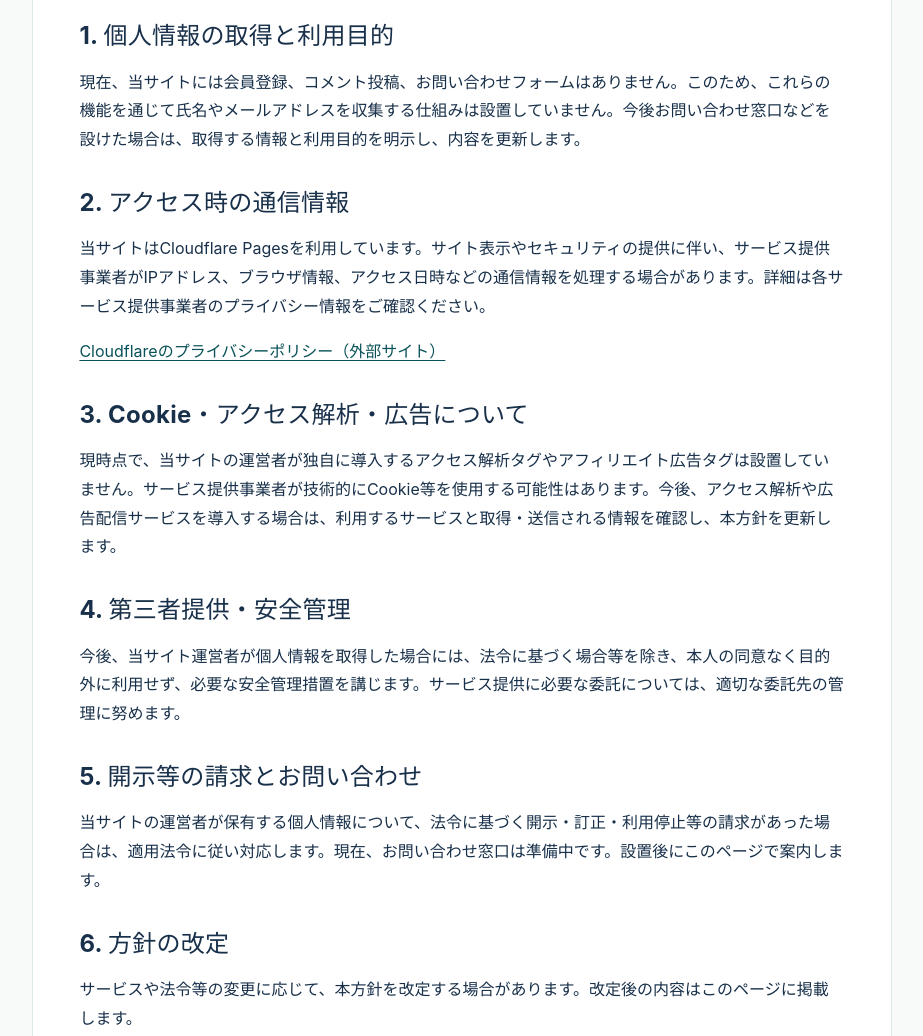
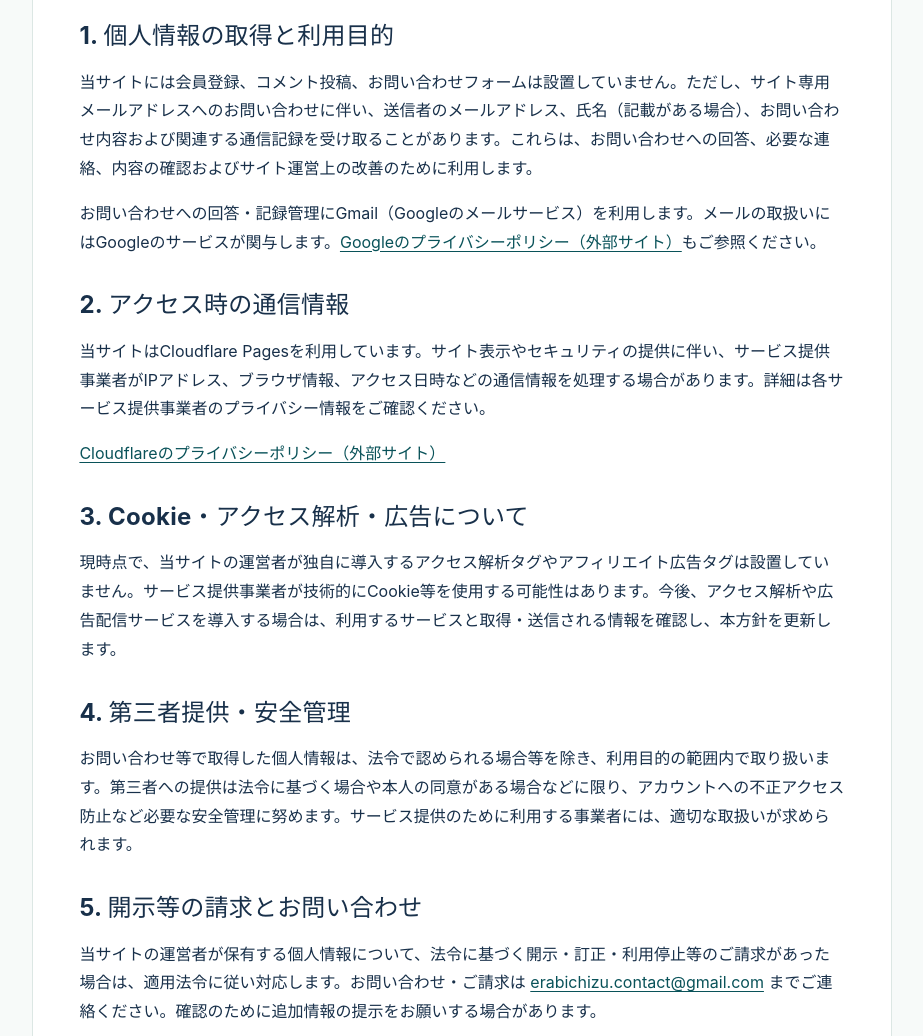
Before and after one commit to nobotasuke-byte/affiliate-autopilot, a plain HTML site: page public/privacy/index.html in a window 1280 px wide. Shown: the part 350-1386 px from the top of the page, without its empty margins (178-1101 px from the left). Drawn offline with Linux system fonts and the light colour scheme.

Commit message:
Publish dedicated site contact address and update privacy notice

```diff
--- a/public/privacy/index.html
+++ b/public/privacy/index.html
@@ -30,16 +30,17 @@
 <h1>プライバシーポリシー</h1>
 <p class="muted small">制定日：2026年11月3日</p>
 <section><h2>1. 個人情報の取得と利用目的</h2>
-<p>現在、当サイトには会員登録、コメント投稿、お問い合わせフォームはありません。このため、これらの機能を通じて氏名やメールアドレスを収集する仕組みは設置していません。今後お問い合わせ窓口などを設けた場合は、取得する情報と利用目的を明示し、内容を更新します。</p></section>
+<p>当サイトには会員登録、コメント投稿、お問い合わせフォームは設置していません。ただし、サイト専用メールアドレスへのお問い合わせに伴い、送信者のメールアドレス、氏名（記載がある場合）、お問い合わせ内容および関連する通信記録を受け取ることがあります。これらは、お問い合わせへの回答、必要な連絡、内容の確認およびサイト運営上の改善のために利用します。</p>
+<p>お問い合わせへの回答・記録管理にGmail（Googleのメールサービス）を利用します。メールの取扱いにはGoogleのサービスが関与します。<a href="https://policies.google.com/privacy" rel="noopener noreferrer">Googleのプライバシーポリシー（外部サイト）</a>もご参照ください。</p></section>
 <section><h2>2. アクセス時の通信情報</h2>
 <p>当サイトはCloudflare Pagesを利用しています。サイト表示やセキュリティの提供に伴い、サービス提供事業者がIPアドレス、ブラウザ情報、アクセス日時などの通信情報を処理する場合があります。詳細は各サービス提供事業者のプライバシー情報をご確認ください。</p>
 <p><a href="https://www.cloudflare.com/privacypolicy/" rel="noopener noreferrer">Cloudflareのプライバシーポリシー（外部サイト）</a></p></section>
 <section><h2>3. Cookie・アクセス解析・広告について</h2>
 <p>現時点で、当サイトの運営者が独自に導入するアクセス解析タグやアフィリエイト広告タグは設置していません。サービス提供事業者が技術的にCookie等を使用する可能性はあります。今後、アクセス解析や広告配信サービスを導入する場合は、利用するサービスと取得・送信される情報を確認し、本方針を更新します。</p></section>
 <section><h2>4. 第三者提供・安全管理</h2>
-<p>今後、当サイト運営者が個人情報を取得した場合には、法令に基づく場合等を除き、本人の同意なく目的外に利用せず、必要な安全管理措置を講じます。サービス提供に必要な委託については、適切な委託先の管理に努めます。</p></section>
+<p>お問い合わせ等で取得した個人情報は、法令で認められる場合等を除き、利用目的の範囲内で取り扱います。第三者への提供は法令に基づく場合や本人の同意がある場合などに限り、アカウントへの不正アクセス防止など必要な安全管理に努めます。サービス提供のために利用する事業者には、適切な取扱いが求められます。</p></section>
 <section><h2>5. 開示等の請求とお問い合わせ</h2>
-<p>当サイトの運営者が保有する個人情報について、法令に基づく開示・訂正・利用停止等の請求があった場合は、適用法令に従い対応します。現在、お問い合わせ窓口は準備中です。設置後にこのページで案内します。</p></section>
+<p>当サイトの運営者が保有する個人情報について、法令に基づく開示・訂正・利用停止等のご請求があった場合は、適用法令に従い対応します。お問い合わせ・ご請求は <a href="mailto:erabichizu.contact@gmail.com">erabichizu.contact@gmail.com</a> までご連絡ください。確認のために追加情報の提示をお願いする場合があります。</p></section>
 <section><h2>6. 方針の改定</h2>
 <p>サービスや法令等の変更に応じて、本方針を改定する場合があります。改定後の内容はこのページに掲載します。</p></section>
 </article>
```
